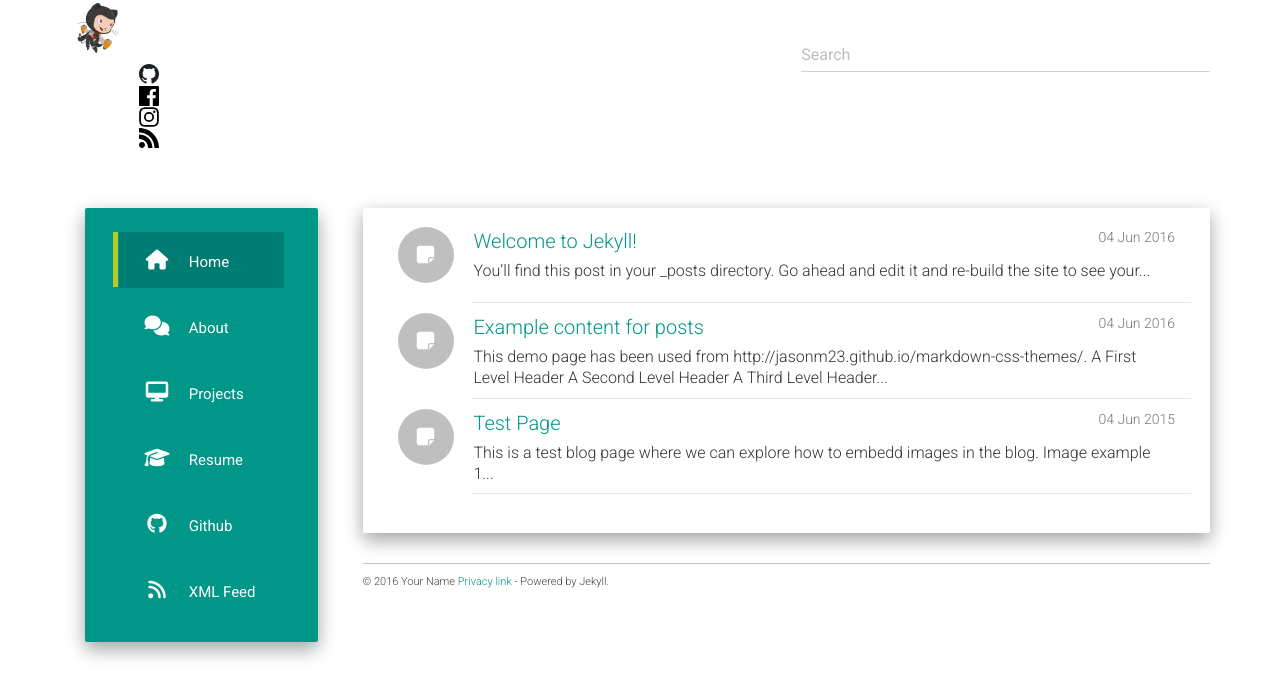
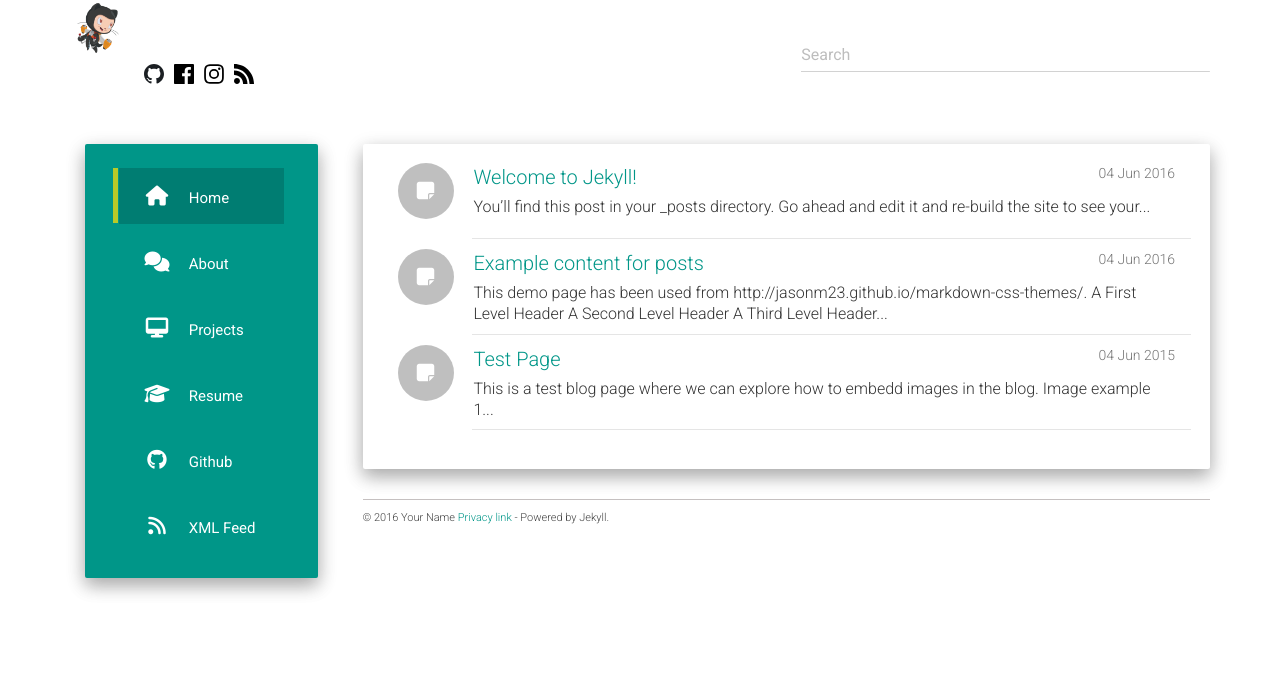
Before and after one commit to alalstjr/promote.github.io, a Jekyll site: the page built from index.html, in a window 1280 px wide. Shown: the top 698 px of the page. Built offline with Jekyll 4.4.1, drawn with Linux system fonts in a browser that asks for light colours; nearby versions of some CDN libraries; the list of posts is cut into pages by our own code.

Commit message:
Update header.css

```diff
--- a/static/css/header.css
+++ b/static/css/header.css
@@ -1,3 +1,4 @@
-.social-icons .header-links li {list-style:none;}
+.social-icons .header-links {display: table;}
+.social-icons .header-links li {list-style:none;display: table-cell;padding: 0 5px;}
 .social-icons .header-links li a {width: 20px;display: block;}
 .social-icons .header-links li a img {width:100%;}
```
